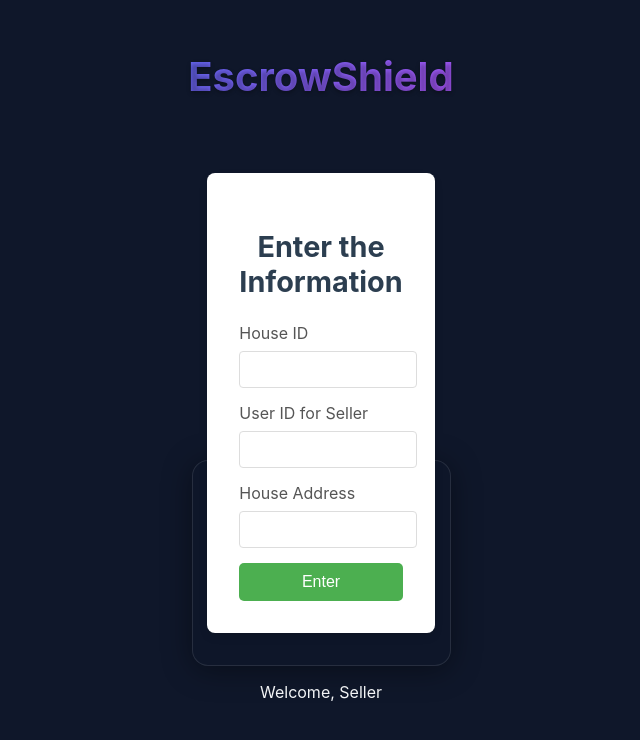
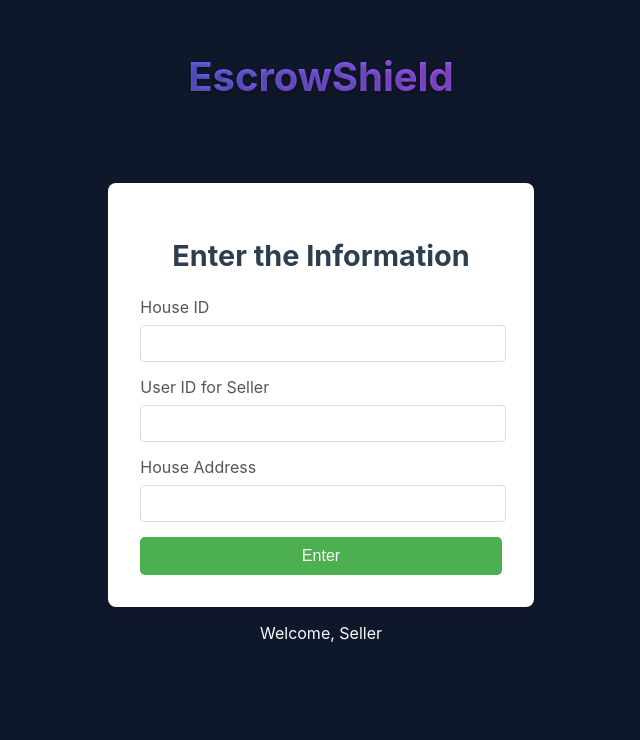
Before and after one commit to dhruvvenkat/hackcanada-25, a React (Create React App) app in the folder frontend/escrow/: page /seller in a window 1280 px wide. Shown: the top 740 px of the page, without its empty margins (319-959 px from the left). Built offline with nearby package versions, Linux system fonts and the light colour scheme.

Commit message:
Update seller.js
fixed formatting issues

```diff
--- a/frontend/escrow/src/seller.js
+++ b/frontend/escrow/src/seller.js
@@ -26,7 +26,6 @@ function Seller() {
   };
   return (
     <div className="App">
-      <div className="login-container">
         <div className="login-form">
           <h2>Enter the Information</h2>
           <form onSubmit={handleSubmit}>
@@ -39,7 +38,7 @@ function Seller() {
             <button type="submit">Enter</button>
           </form>
         </div>
-      </div>
+
 
           <p>Welcome, Seller</p>
 
```
